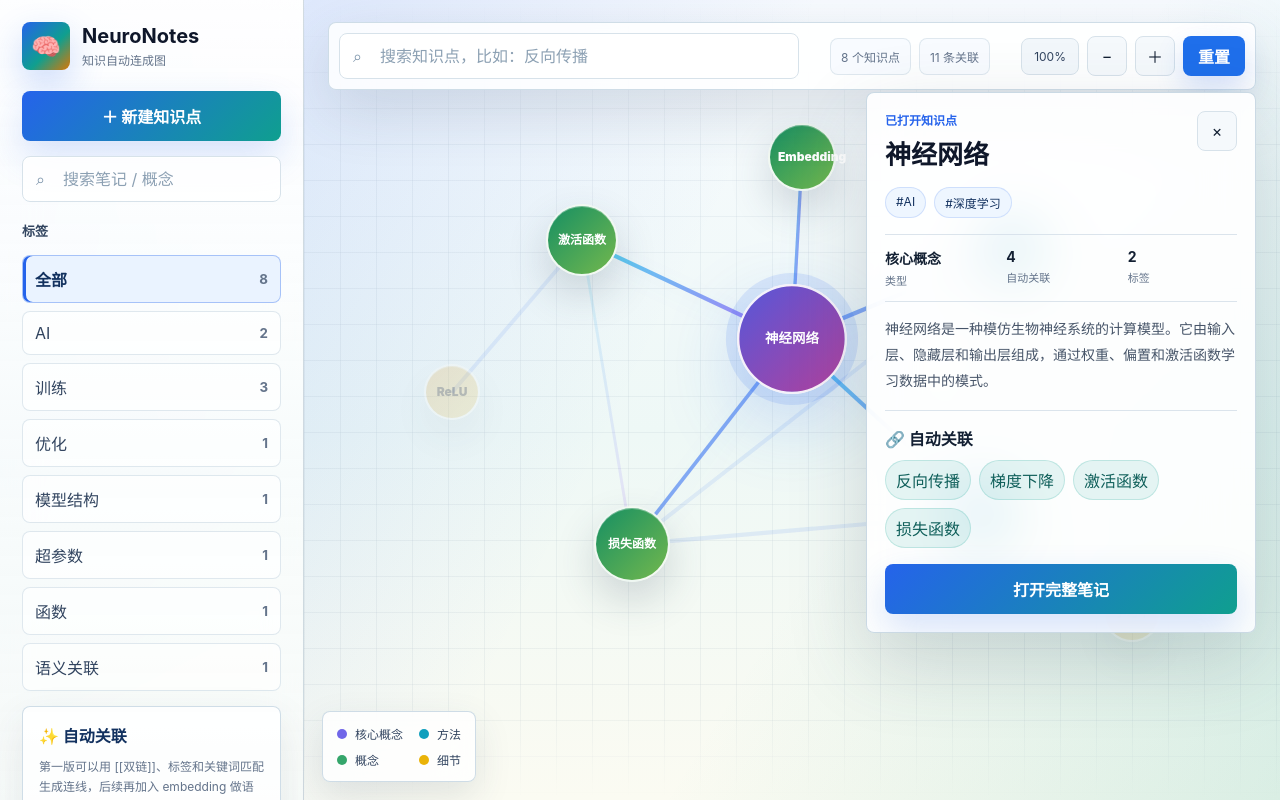
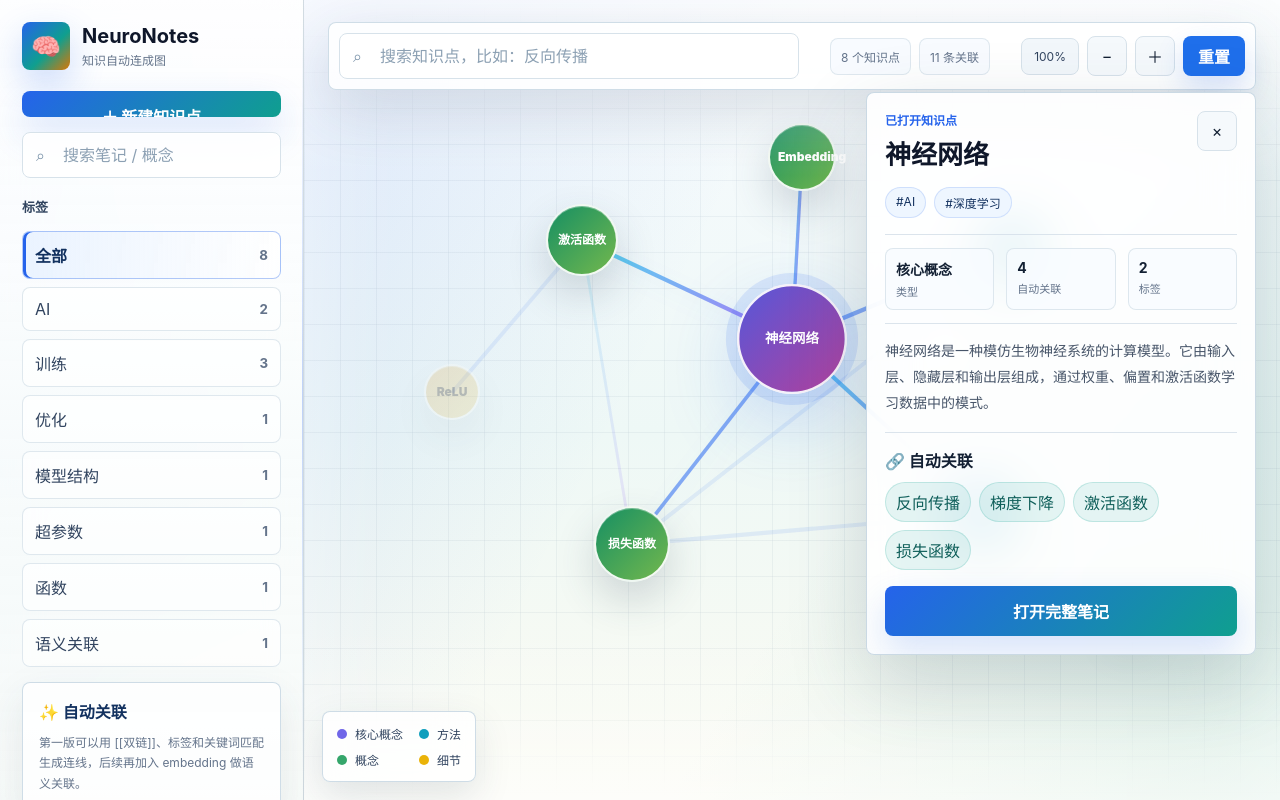
Before and after one commit to Lanceashire/neuro-notes, a React (Vite) app: page / in a window 1280 px wide. Built offline with nearby package versions, Linux system fonts and the light colour scheme.

Commit message:
这次只是提交一下

```diff
--- a/src/styles.css
+++ b/src/styles.css
@@ -28,6 +28,11 @@ body {
   background: #eef4f8;
 }
 
+::selection {
+  color: #0f172a;
+  background: rgba(37, 99, 235, 0.18);
+}
+
 button,
 input {
   font: inherit;
@@ -36,6 +41,12 @@ input {
 button {
   cursor: pointer;
   border: 0;
+}
+
+button:focus-visible,
+input:focus-visible {
+  outline: 3px solid rgba(37, 99, 235, 0.2);
+  outline-offset: 2px;
 }
 
 .app-shell {
@@ -52,6 +63,7 @@ button {
 }
 
 .sidebar {
+  position: relative;
   width: 304px;
   flex: none;
   display: none;
@@ -62,6 +74,16 @@ button {
   background: linear-gradient(180deg, rgba(255, 255, 255, 0.92), rgba(247, 251, 251, 0.76));
   backdrop-filter: blur(18px);
   box-shadow: 14px 0 40px rgba(49, 68, 92, 0.08);
+}
+
+.sidebar::after {
+  position: absolute;
+  top: 22px;
+  right: 0;
+  bottom: 22px;
+  width: 1px;
+  background: linear-gradient(180deg, transparent, rgba(37, 99, 235, 0.28), transparent);
+  content: "";
 }
 
 .brand {
@@ -98,6 +120,8 @@ button {
 
 .primary-button,
 .open-note-button {
+  position: relative;
+  overflow: hidden;
   width: 100%;
   border-radius: 8px;
   padding: 13px 16px;
@@ -108,11 +132,26 @@ button {
   transition: transform 0.18s ease, box-shadow 0.18s ease, filter 0.18s ease;
 }
 
+.primary-button::after,
+.open-note-button::after {
+  position: absolute;
+  inset: 0;
+  background: linear-gradient(110deg, transparent 18%, rgba(255, 255, 255, 0.24) 48%, transparent 72%);
+  transform: translateX(-120%);
+  transition: transform 0.42s ease;
+  content: "";
+}
+
 .primary-button:hover,
 .open-note-button:hover {
   transform: translateY(-1px);
   filter: saturate(1.04);
   box-shadow: 0 20px 44px rgba(37, 99, 235, 0.22);
+}
+
+.primary-button:hover::after,
+.open-note-button:hover::after {
+  transform: translateX(120%);
 }
 
 .search-box,
@@ -188,7 +227,7 @@ button {
 
 .tag-button.active {
   color: #12315f;
-  background: #eaf3ff;
+  background: linear-gradient(90deg, #eaf3ff, rgba(255, 255, 255, 0.78));
   border-color: rgba(37, 99, 235, 0.34);
   box-shadow: inset 3px 0 0 var(--blue);
   font-weight: 800;
@@ -236,6 +275,7 @@ button {
   align-items: center;
   justify-content: space-between;
   gap: 12px;
+  min-height: 62px;
   padding: 10px;
   border-radius: 8px;
   border: 1px solid rgba(191, 209, 223, 0.74);
@@ -340,10 +380,19 @@ button {
     linear-gradient(116deg, rgba(37, 99, 235, 0.12) 0%, rgba(37, 99, 235, 0) 38%),
     linear-gradient(302deg, rgba(15, 159, 143, 0.14) 0%, rgba(15, 159, 143, 0) 42%),
     linear-gradient(180deg, #f8fbff 0%, #eef8f6 54%, #fbfbf2 100%);
+  box-shadow: inset 0 0 110px rgba(255, 255, 255, 0.58);
 }
 
 .graph-area.dragging {
   cursor: grabbing;
+}
+
+.graph-area::after {
+  position: absolute;
+  inset: 0;
+  pointer-events: none;
+  background: linear-gradient(180deg, rgba(255, 255, 255, 0.54), transparent 22%, transparent 78%, rgba(255, 255, 255, 0.42));
+  content: "";
 }
 
 .grid-bg {
@@ -389,6 +438,12 @@ button {
   border: 2px solid rgba(255, 255, 255, 0.92);
   box-shadow: 0 18px 42px rgba(49, 68, 92, 0.2), inset 0 1px 0 rgba(255, 255, 255, 0.34);
   transition: opacity 0.2s ease, filter 0.2s ease, transform 0.2s ease, box-shadow 0.2s ease;
+}
+
+.node:not(.selected):hover {
+  transform: translate(-50%, -50%) scale(1.06);
+  box-shadow: 0 22px 52px rgba(49, 68, 92, 0.24), inset 0 1px 0 rgba(255, 255, 255, 0.42);
+  filter: saturate(1.08);
 }
 
 .node span {
@@ -478,6 +533,8 @@ button {
   background: rgba(255, 255, 255, 0.9);
   backdrop-filter: blur(24px);
   box-shadow: 0 28px 80px rgba(49, 68, 92, 0.2);
+  scrollbar-color: rgba(37, 99, 235, 0.32) transparent;
+  scrollbar-width: thin;
 }
 
 .panel-header {
@@ -531,6 +588,10 @@ button {
   min-width: 0;
   flex-direction: column;
   gap: 4px;
+  padding: 10px;
+  border: 1px solid rgba(215, 226, 234, 0.78);
+  border-radius: 8px;
+  background: rgba(248, 251, 255, 0.78);
 }
 
 .note-stats b {
@@ -576,6 +637,13 @@ button {
   color: #0f5f5a;
   background: rgba(15, 159, 143, 0.1);
   border: 1px solid rgba(15, 159, 143, 0.18);
+  transition: transform 0.18s ease, background 0.18s ease, border-color 0.18s ease;
+}
+
+.relation-box button:hover {
+  transform: translateY(-1px);
+  background: rgba(15, 159, 143, 0.15);
+  border-color: rgba(15, 159, 143, 0.32);
 }
 
 .open-note-button {
```
